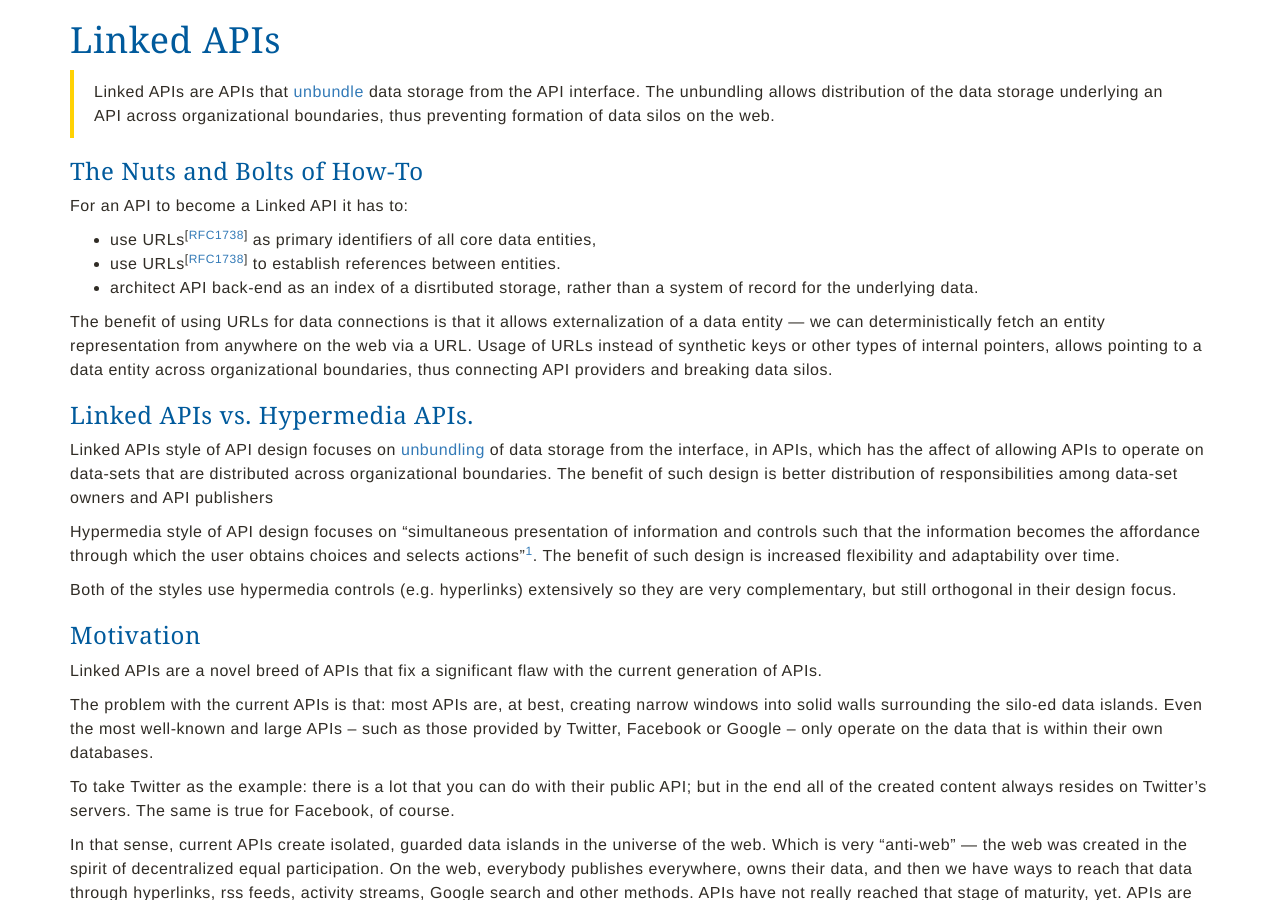
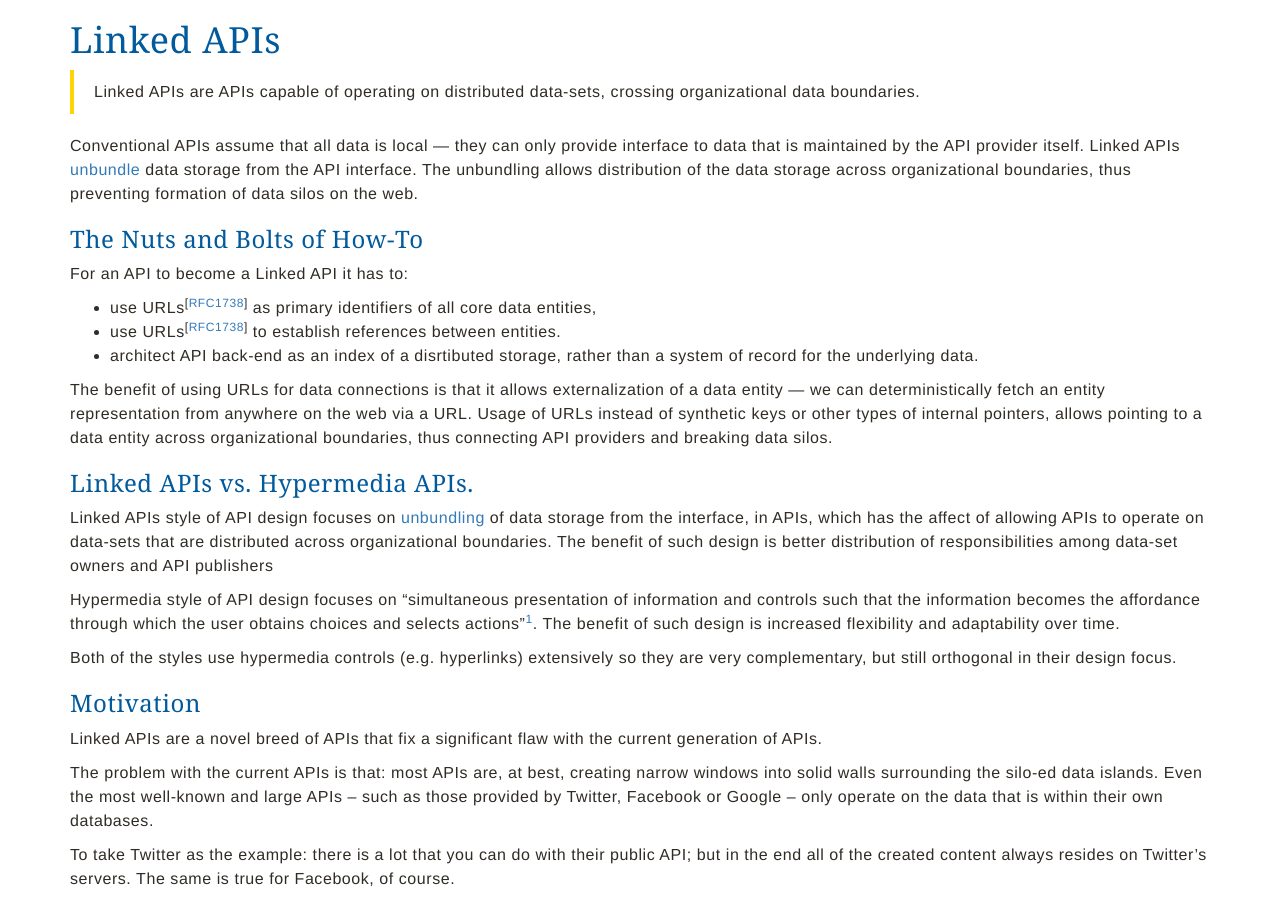
Before and after one commit to inadarei/linkedapis, a Jekyll site: the page built from index.md, in a window 1280 px wide and 900 px high. Built offline with Jekyll 4.4.1, drawn with Linux system fonts in a browser that asks for light colours; nearby versions of some CDN libraries; Markdown is read by kramdown in place of the engine named in the settings; comment, search, counter and statistics services are not loaded.

Commit message:
refreshed definition

```diff
--- a/index.md
+++ b/index.md
@@ -5,7 +5,9 @@ title: Linked APIs
 
 # Linked APIs
 
-> Linked APIs are APIs that [unbundle](http://www.vox.com/2014/6/24/5840248/the-powerful-economic-principle-behind-yo) data storage from the API interface. The unbundling allows distribution of the data storage underlying an API across organizational boundaries, thus preventing formation of data silos on the web.
+> Linked APIs are APIs capable of operating on distributed data-sets, crossing organizational data boundaries.
+
+Conventional APIs assume that all data is local — they can only provide interface to data that is maintained by the API provider itself. Linked APIs [unbundle](http://www.vox.com/2014/6/24/5840248/the-powerful-economic-principle-behind-yo) data storage from the API interface. The unbundling allows distribution of the data storage across organizational boundaries, thus preventing formation of data silos on the web.
 
 ### The Nuts and Bolts of How-To
 
```
